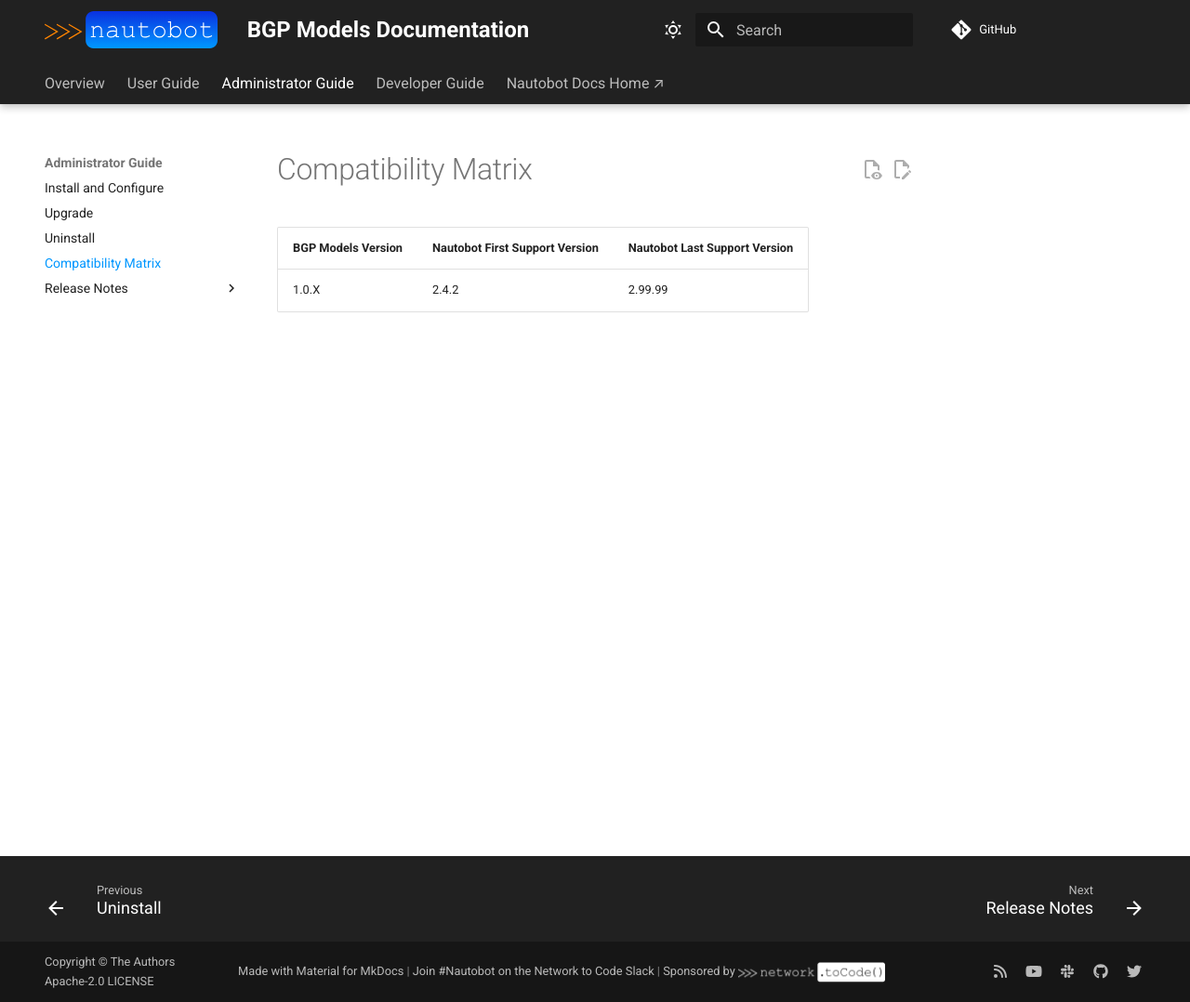
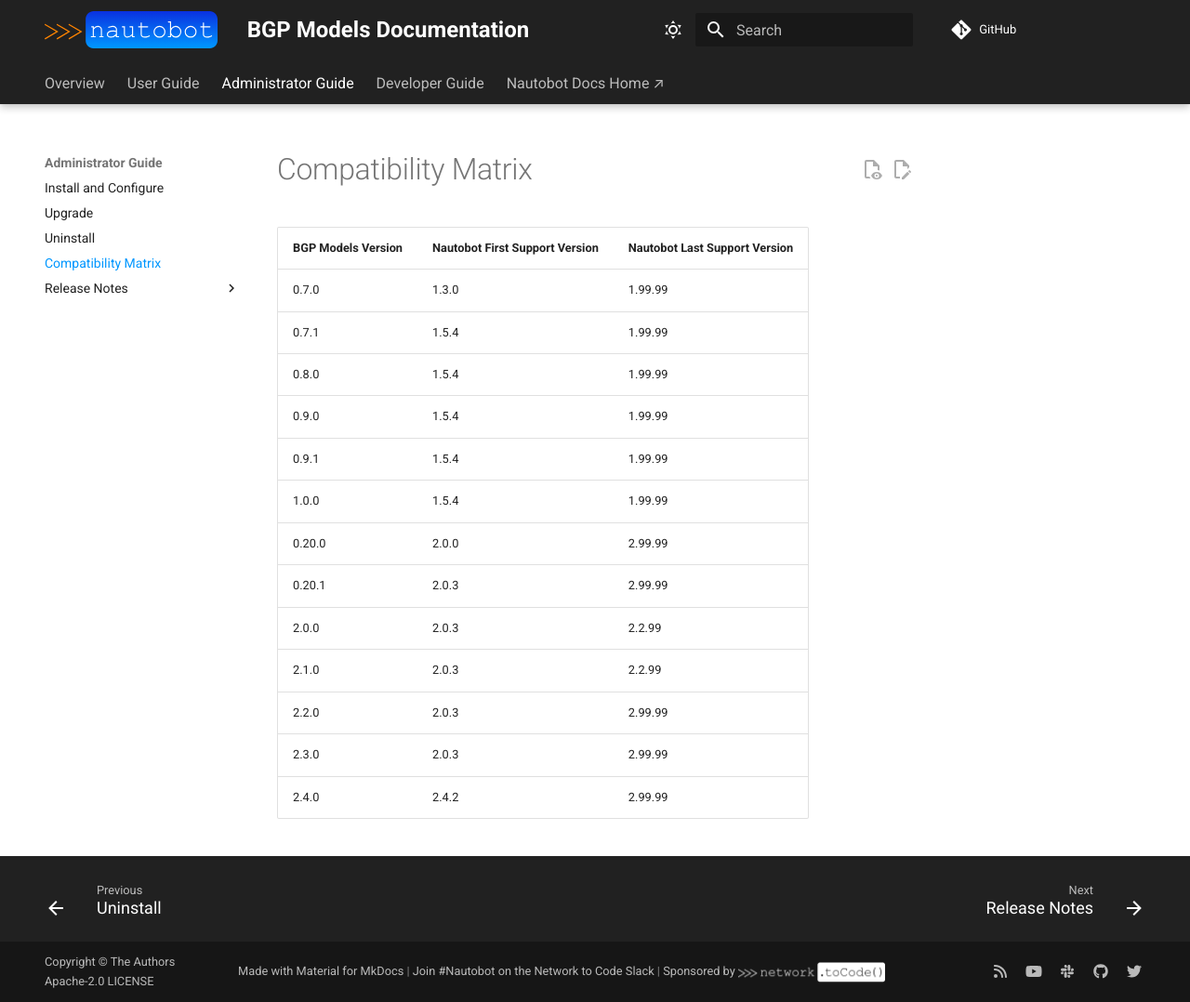
Before and after one commit to nautobot/nautobot-app-bgp-models, an MkDocs documentation site: the page built from docs/admin/compatibility_matrix.md, in a window 1280 px wide and 1078 px high. Shown: the whole window at 93% size. Built offline with MkDocs 1.6.1 and Material for MkDocs 9.7.7, drawn with Linux system fonts in a browser that asks for light colours; comment, search, counter and statistics services are not loaded.

Commit message:
fixed compatibility_matrix.md and versions

```diff
--- a/docs/admin/compatibility_matrix.md
+++ b/docs/admin/compatibility_matrix.md
@@ -1,5 +1,17 @@
 # Compatibility Matrix
 
 | BGP Models Version | Nautobot First Support Version | Nautobot Last Support Version |
-| ------------- | -------------------- | ------------- |
-| 1.0.X         | 2.4.2                | 2.99.99        |
+|--------------------|--------------------------------|-------------------------------|
+| 0.7.0              | 1.3.0                          | 1.99.99                       |
+| 0.7.1              | 1.5.4                          | 1.99.99                       |
+| 0.8.0              | 1.5.4                          | 1.99.99                       |
+| 0.9.0              | 1.5.4                          | 1.99.99                       |
+| 0.9.1              | 1.5.4                          | 1.99.99                       |
+| 1.0.0              | 1.5.4                          | 1.99.99                       |
+| 0.20.0             | 2.0.0                          | 2.99.99                       |
+| 0.20.1             | 2.0.3                          | 2.99.99                       |
+| 2.0.0              | 2.0.3                          | 2.2.99                        |
+| 2.1.0              | 2.0.3                          | 2.2.99                        |
+| 2.2.0              | 2.0.3                          | 2.99.99                       |
+| 2.3.0              | 2.0.3                          | 2.99.99                       |
+| 2.4.0              | 2.4.2                          | 2.99.99                       |
--- a/pyproject.toml
+++ b/pyproject.toml
@@ -1,6 +1,6 @@
 [tool.poetry]
 name = "nautobot-bgp-models"
-version = "2.3.3a0"
+version = "2.4.0a0"
 description = "Nautobot BGP Models App"
 authors = ["Network to Code, LLC <opensource@networktocode.com>"]
 license = "Apache-2.0"
```
Also changed, not shown: 1 other file.
